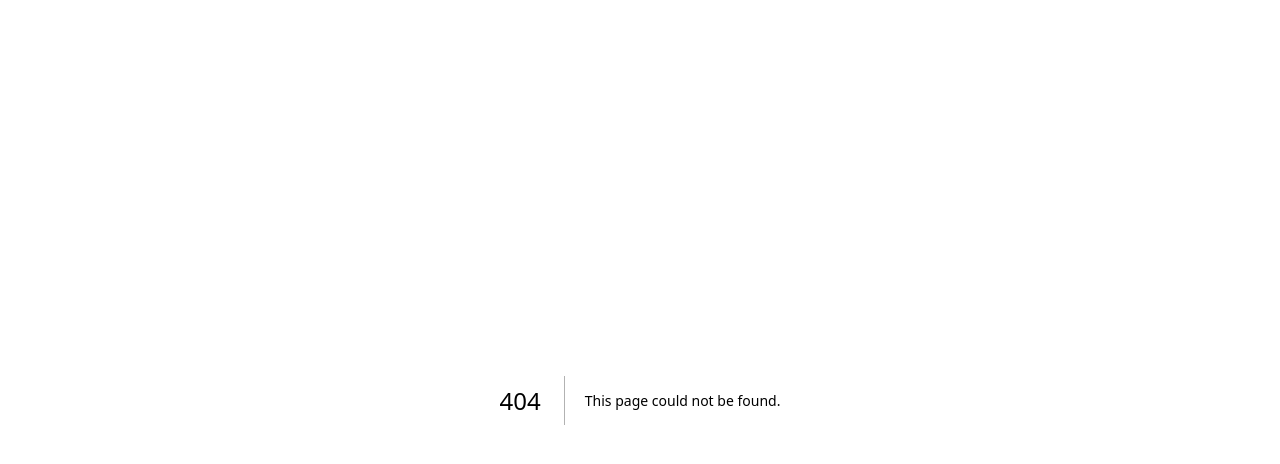
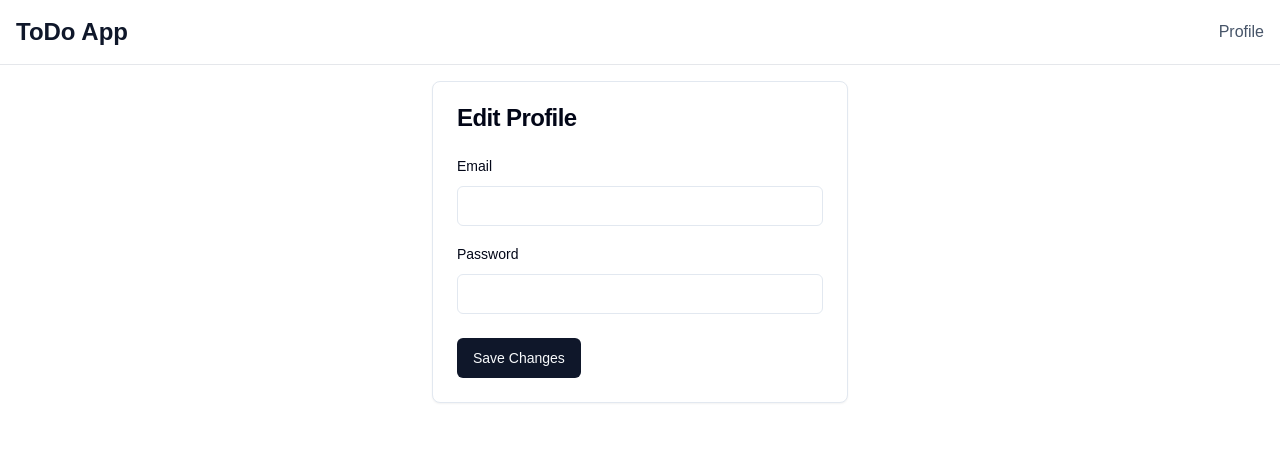
Before and after one commit to naokikawamoto16/nestjs-todoapp, a Next.js app in the folder frontend/: page /profile in a window 1280 px wide. Before the commit this address had no page. Shown: the top 464 px of the page. Built offline with nearby package versions, Linux system fonts and the light colour scheme; no server answers.

Commit message:
feat: add user profile page and implement JWT verification middleware

```diff
--- a/frontend/src/app/login/page.tsx
+++ b/frontend/src/app/login/page.tsx
@@ -35,7 +35,6 @@ export default function LoginPage() {
         throw new Error(data.message);
       }
 
-      sessionStorage.setItem('userId', data.user.id)
       window.location.href = "/tasks";
     } catch (err) {
       if (err instanceof Error) {
--- /dev/null
+++ b/frontend/src/app/profile/page.tsx
@@ -0,0 +1,79 @@
+"use client"
+
+import { useState, useEffect } from "react"
+import { useRouter } from "next/navigation"
+import { Input } from "@/components/ui/input"
+import { Button } from "@/components/ui/button"
+import { Card, CardHeader, CardTitle, CardContent, CardFooter } from "@/components/ui/card"
+import { Header } from "@/components/Header"
+
+export default function ProfilePage() {
+  const router = useRouter()
+  const [user, setUser] = useState<{ id: number; email: string; password: string } | null>(null)
+  const [email, setEmail] = useState(user?.email || "")
+  const [password, setPassword] = useState("")
+
+  useEffect(() => {
+    const fetchUser = async () => {
+      try {
+        const response = await fetch("http://localhost:3001/users/me",
+          { credentials: "include" }
+        )
+        if (!response.ok) throw new Error('Failed to fetch user data')
+        const userData = await response.json()
+        setUser(userData)
+        setEmail(userData.email)
+      } catch (error) {
+        console.error('Error fetching user data:', error)
+      }
+    }
+
+    fetchUser()
+  }, [setUser])
+
+  const handleSubmit = (e: React.FormEvent) => {
+    e.preventDefault()
+    setUser({ id: user?.id || 0, email, password })
+    fetch(`http://localhost:3001/users/${user?.id}`, {
+      method: "PATCH",
+      headers: {
+        "Content-Type": "application/json",
+      },
+      body: JSON.stringify({ email, password }),
+      credentials: "include",
+    })
+    router.push("/tasks")
+  }
+
+  return (
+    <div className="min-h-screen bg-background">
+      <Header />
+      <div className="container mx-auto p-4 max-w-md">
+        <Card>
+          <CardHeader>
+            <CardTitle>Edit Profile</CardTitle>
+          </CardHeader>
+          <form onSubmit={handleSubmit}>
+            <CardContent className="space-y-4">
+              <div className="space-y-2">
+                <label htmlFor="email" className="text-sm font-medium">
+                  Email
+                </label>
+                <Input id="email" type="email" value={email} onChange={(e) => setEmail(e.target.value)} required />
+              </div>
+              <div className="space-y-2">
+                <label htmlFor="name" className="text-sm font-medium">
+                  Password
+                </label>
+                <Input id="password" type="password" value={password} onChange={(e) => setPassword(e.target.value)} required />
+              </div>
+            </CardContent>
+            <CardFooter>
+              <Button type="submit">Save Changes</Button>
+            </CardFooter>
+          </form>
+        </Card>
+      </div>
+    </div>
+  )
+}
--- a/frontend/src/app/tasks/page.tsx
+++ b/frontend/src/app/tasks/page.tsx
@@ -21,6 +21,7 @@ import {
   SelectValue,
 } from '@/components/ui/select'
 import { Header } from '@/components/Header'
+import { cookies } from 'next/headers'
 
 type Task = {
   id: string
--- a/frontend/src/components/Header.tsx
+++ b/frontend/src/components/Header.tsx
@@ -1,13 +1,16 @@
 "use client"
 
-import { Moon, Sun } from "lucide-react"
-import { Button } from "@/components/ui/button"
+import Link from "next/link"
 
 export function Header() {
+
   return (
     <header className="border-b">
       <div className="container mx-auto px-4 py-4 flex justify-between items-center">
-        <h1 className="text-2xl font-bold">ToDo App</h1>
+        <h1 className="text-slate-900 text-2xl font-bold">ToDo App</h1>
+        <Link href="/profile" className="text-slate-600">
+          Profile
+        </Link>
       </div>
     </header>
   )
```
Also changed, not shown: frontend/src/middleware.ts (+18 -17 lines), 2 other files (tests, documents, lock files or other folders).
